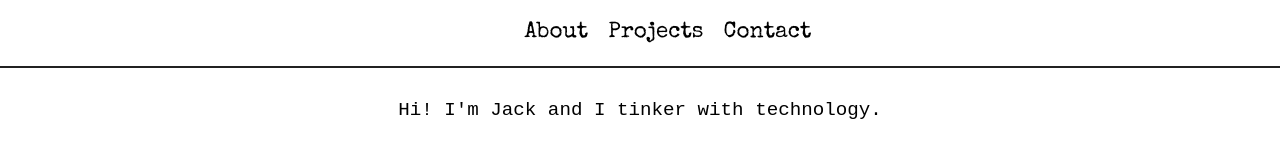
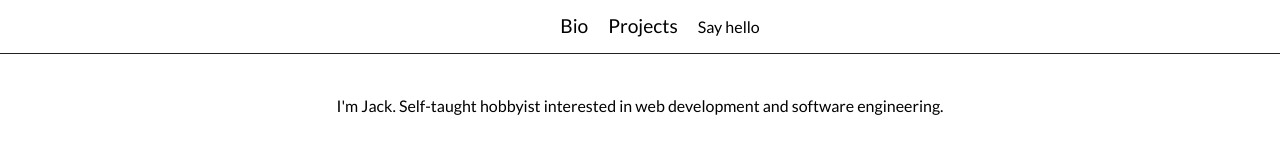
Before and after one commit to HughesyHugh/HughesyHugh.github.io, a website: page index.html in a window 1280 px wide. Drawn offline with nearby package versions, Linux system fonts and the light colour scheme.

Commit message:
Renamed header links

```diff
--- a/index.html
+++ b/index.html
@@ -10,15 +10,17 @@
 		<div class="header">
 			<nav class="menu">
 				<ul class="menu-list">
-					<li><a href="#">About</a></li>
+					<li><a href="#">Bio</a></li>
 					<li><a href="#">Projects</a></li>
-					<li><a href="#">Contact</a></li>
+					<li ><a href="#" id="say_hello">Say hello</a></li>
 				</ul>
 			</nav>
 		</div>
 
 		<div class="main">
-			<p class="intro">Hi! I'm Jack and I tinker with technology.</p>
+
+			<p class="intro">I'm Jack. Self-taught hobbyist interested in web development and software engineering.</p>
+
 		</div>
 
 		<div class="footer">
--- a/site/assets/styles/base/_fonts.css
+++ b/site/assets/styles/base/_fonts.css
@@ -1,2 +1,3 @@
 @import url('https://fonts.googleapis.com/css?family=Special+Elite');
 @import url('https://fonts.googleapis.com/css?family=Montserrat');
+@import url('https://fonts.googleapis.com/css?family=Lato');
--- a/site/assets/styles/css_modules/_body.css
+++ b/site/assets/styles/css_modules/_body.css
@@ -6,6 +6,6 @@
 }
 
 .intro {
-	font-family: monospace;
-	font-size: 1.2rem;
+	font-family: "lato";
+	font-size: 1rem;
 }
--- a/site/assets/styles/css_modules/_header.css
+++ b/site/assets/styles/css_modules/_header.css
@@ -4,32 +4,37 @@
 	left: 0;
 	right: 0;
 	box-sizing: border-box;
-	background-repeat: no-repeat;
-	min-height: 2rem;
-	border-bottom: 0.15rem solid #212121;
+	min-height: 1.2rem;
+	border-bottom: 0.05rem solid #212121;
 	text-align: center;
 }
 
 a {
-	font-size: 1.4rem;
+	font-size: 1.2rem;
 }
 .menu {
 	width: 100%;
-	line-height: 2rem;
-	font-weight: 00;
+	line-height: 1.2rem;
+	font-weight: 500;
+
+	li {
+	font-family: "Lato", sans-serif;
+	display: inline;
+	position: relative;
+	padding-left: 0.5rem;
+	padding-right: 0.5rem;
+	}
 }
 
-.menu li {
-	font-family: "Special Elite", sans-serif;
-	display: inline;
-	position: relative;
-	padding-left: 1rem;
+#say_hello {
+	font-size: 1rem;
 }
+
 
 a {
 	text-decoration: none;
 	color: Black;
 }
 a:hover {
-	border-bottom: 0.1rem solid #212121;
+	border-bottom: 0.08rem solid #212121;
 }
--- a/site/prod/styles/styles.css
+++ b/site/prod/styles/styles.css
@@ -1,5 +1,6 @@
 @import url('https://fonts.googleapis.com/css?family=Special+Elite');
 @import url('https://fonts.googleapis.com/css?family=Montserrat');
+@import url('https://fonts.googleapis.com/css?family=Lato');
 html {
 }
 .header {
@@ -9,31 +10,34 @@ html {
 	right: 0;
 	-webkit-box-sizing: border-box;
 	        box-sizing: border-box;
-	background-repeat: no-repeat;
-	min-height: 2rem;
-	border-bottom: 0.15rem solid #212121;
+	min-height: 1.2rem;
+	border-bottom: 0.05rem solid #212121;
 	text-align: center;
 }
 a {
-	font-size: 1.4rem;
+	font-size: 1.2rem;
 }
 .menu {
 	width: 100%;
-	line-height: 2rem;
-	font-weight: 00;
+	line-height: 1.2rem;
+	font-weight: 500;
 }
 .menu li {
-	font-family: "Special Elite", sans-serif;
+	font-family: "Lato", sans-serif;
 	display: inline;
 	position: relative;
-	padding-left: 1rem;
+	padding-left: 0.5rem;
+	padding-right: 0.5rem;
+	}
+#say_hello {
+	font-size: 1rem;
 }
 a {
 	text-decoration: none;
 	color: Black;
 }
 a:hover {
-	border-bottom: 0.1rem solid #212121;
+	border-bottom: 0.08rem solid #212121;
 }
 /*   */
 .main {
@@ -43,6 +47,6 @@ a:hover {
 	text-align: center;
 }
 .intro {
-	font-family: monospace;
-	font-size: 1.2rem;
+	font-family: "lato";
+	font-size: 1rem;
 }
```
